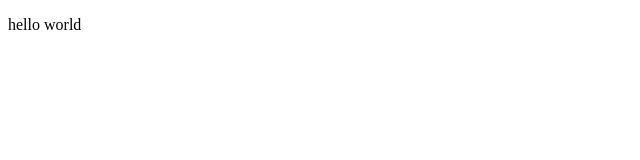
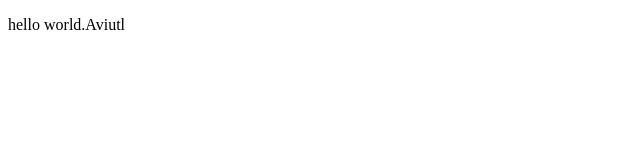
Before and after one commit to 0926tarou/0926tarou.github.io, a plain HTML site: page index.html in a window 1280 px wide. Shown: the full height of the page, 0-640 px from the left. Drawn offline with Linux system fonts and the light colour scheme.

Commit message:
Update index.html

```diff
--- a/index.html
+++ b/index.html
@@ -6,6 +6,6 @@
     <title></title>
   </head>
   <body>
-    <p>hello world</p>
+    <p>hello world.Aviutl</p>
   </body>
 </html>
```
